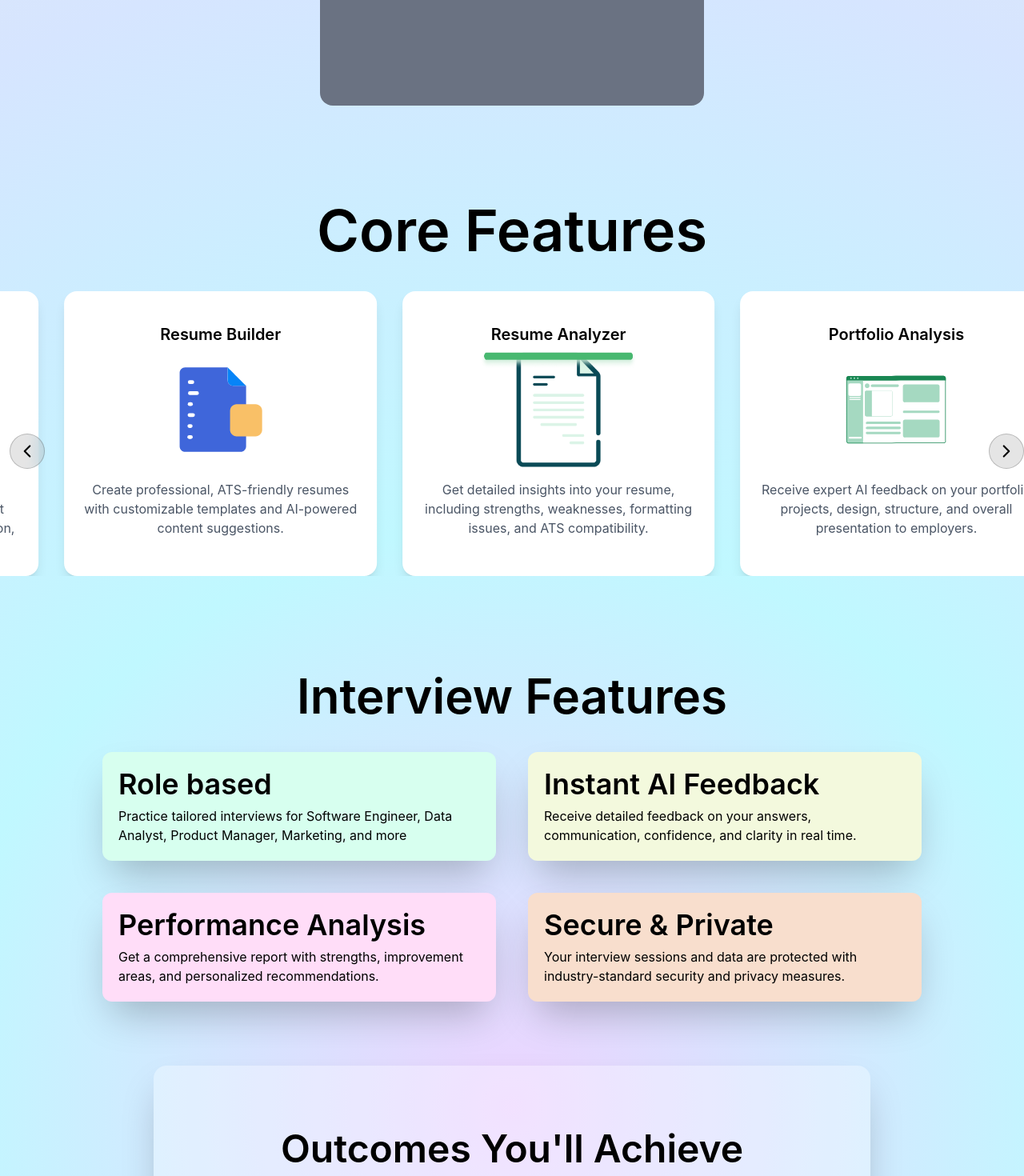
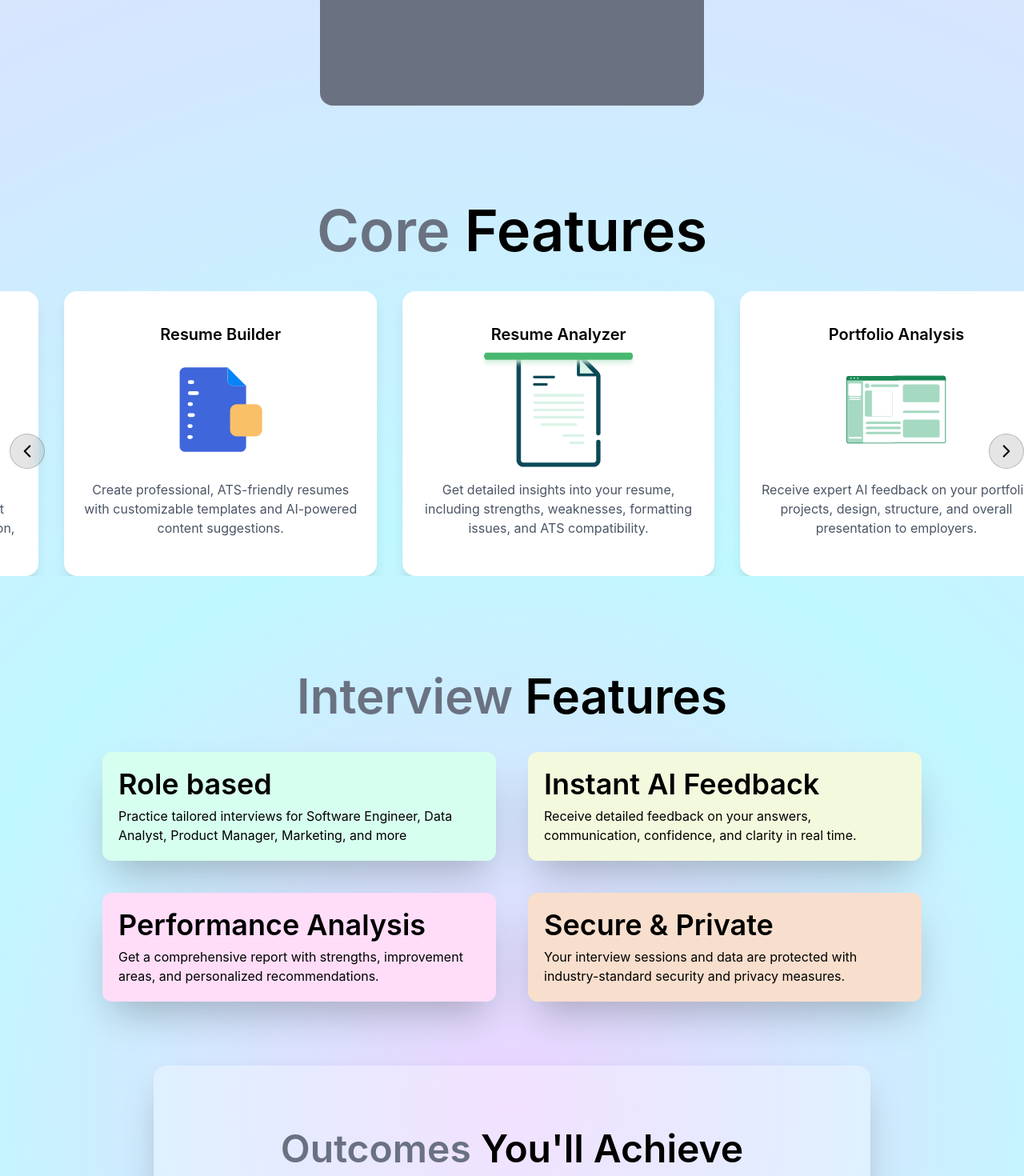
Before and after one commit to TejaVendra/nexterview, a React (Vite) app: page / in a window 1280 px wide. Shown: the part 700-2170 px from the top of the page at 80% size. Built offline with nearby package versions, Linux system fonts and the light colour scheme; grey boxes are pictures that could not be loaded.

Commit message:
all bugs and error in ai section in home section resolved

```diff
--- a/src/components/sections/CoreFeatures.jsx
+++ b/src/components/sections/CoreFeatures.jsx
@@ -12,7 +12,7 @@ const CoreFeatures = () => {
   return (
     <motion.section initial={{opacity:0 , y:30,scale:0.95}} whileInView={{opacity:1,y:0 ,scale:1}} transition={{duration:0.7}} viewport={{amount:0.5,once:true}}  className='py-20 justify-center '>
         <div className="flex pt-10 flex-col text-center">
-                <h2  className='text-7xl font-semibold '>Core Features</h2>
+                <h2  className='text-7xl font-semibold '><span className='text-gray-500'>Core</span> Features</h2>
 
           <FeatureCarousel  features={features}/>
 
--- a/src/components/sections/Footer.jsx
+++ b/src/components/sections/Footer.jsx
@@ -27,12 +27,14 @@ const Footer = () => {
         <div className="flex flex-col md:flex-row justify-between items-center gap-8 md:gap-4">
           {/* Logo Section */}
           <div className="flex-shrink-0">
-            <img
+            <a href="/">
+              <img
               className="h-20 w-20 md:h-24 md:w-24 object-contain hover:scale-105 transition-transform duration-300"
               src={Logo}
               alt="InterviewAI Logo"
               loading="lazy"
             />
+            </a>
           </div>
 
           {/* Navigation Links */}
--- a/src/components/sections/InterviewFeatures.jsx
+++ b/src/components/sections/InterviewFeatures.jsx
@@ -7,7 +7,7 @@ const InterviewFeatures = () => {
   return (
     <motion.section initial={{opacity:0,y:30,scale:0.9545}} whileInView={{opacity:1,y:0,scale:1}} transition={{duration:0.6}} viewport={{amount:0.3 , once:true}} className=''>
       <div className="flex flex-col text-center justify-center items-center py-10 w-[90%] xl:w-[80%] mx-auto">
-        <h3 className='text-6xl font-semibold' >Interview Features</h3>
+        <h3 className='text-6xl font-semibold' ><span className='text-gray-500'>Interview</span> Features</h3>
         <div className="grid grid-cols-1 sm:grid-cols-2 gap-10 pt-10">
                 {interviewFeatures.map((feature,key) =>(
                   <InterviewFeaturesCard feature={feature} key={key}/>
--- a/src/components/sections/Navbar.jsx
+++ b/src/components/sections/Navbar.jsx
@@ -7,7 +7,7 @@ const Navbar = () => {
     <nav className='w-[95%] mx-auto fixed top-3  left-0 right-0 z-50'>
         <div className='flex justify-between items-center bg-white/20 backdrop-blur-md   max-h-20 h-15 sm:h-18 rounded-full shadow-lg border-white border-4'>
 
-                <img className='h-30 w-30 sm:h-35 sm:w-35 md:h-40 md:w-40 lg:h-50 lg:w-50 ml-5 sm:ml-10' src={logo} alt="Logo"/>
+                <a href="/"><img className='h-30 w-30 sm:h-35 sm:w-35 md:h-40 md:w-40 lg:h-50 lg:w-50 ml-5 sm:ml-10' src={logo} alt="Logo"/> </a>
 
             <a href=''
                      className=' font-semibold text-white bg-blue-700 rounded-full py-2 px-3 sm:py-3 sm:px-5 mr-3 sm:mr-5 shadow-inner cursor-pointer hover:bg-blue-800 transition duration-500'>
--- a/src/components/sections/Outcomes.jsx
+++ b/src/components/sections/Outcomes.jsx
@@ -5,7 +5,7 @@ const Outcomes = () => {
   return (
     <motion.section  initial={{opacity:0,y:30,scale:0.9545}} whileInView={{opacity:1,y:0,scale:1}} transition={{duration:0.6}} viewport={{amount:0.3 , once:true}} className='pt-10'>
          <div className="flex flex-col text-center justify-center rounded-2xl shadow-2xl lg:w-[70%] w-[90%] mx-auto p-20 bg-white/30 ">
-             <h3 className='text-5xl font-semibold'>Outcomes You'll Achieve</h3>
+             <h3 className='text-5xl font-semibold'><span className='text-gray-500'>Outcomes</span> You'll Achieve</h3>
              <div className="flex flex-col lg:flex-row text-center justify-evenly gap-10 lg:gap-0 items-center pt-15">
                  {outcomes.map((outcome) =>(
                    <div className="flex flex-col">
```
